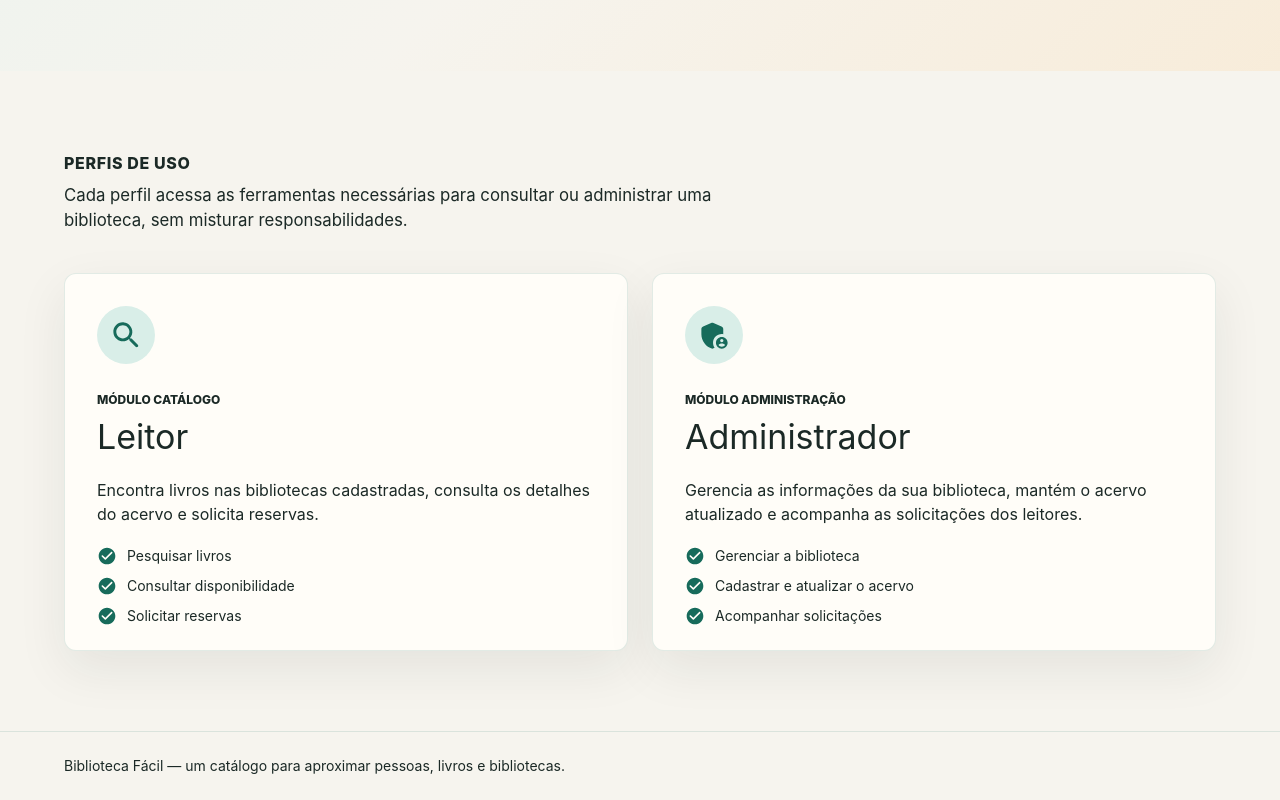
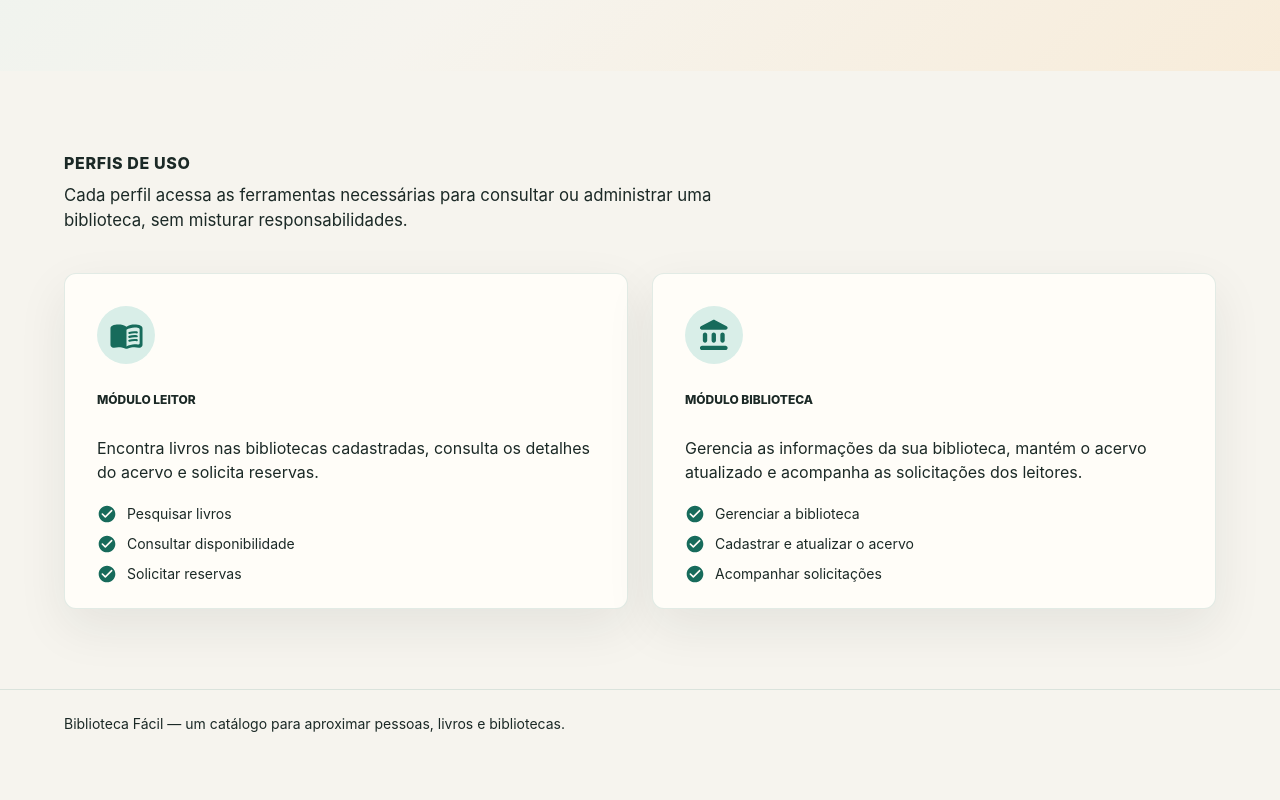
Before and after one commit to re-ryan/biblioteca-facil-frontend, a React (Vite) app: page / in a window 1280 px wide. Shown: the part 767-1567 px from the top of the page. After the commit the page ends 1525 px from the top, so only its background shows below. Built offline with nearby package versions, Linux system fonts and the light colour scheme.

Commit message:
Renomeia os módulos dos perfis de uso

```diff
--- a/src/pages/HomePage.jsx
+++ b/src/pages/HomePage.jsx
@@ -1,9 +1,9 @@
-import AdminPanelSettingsRoundedIcon from '@mui/icons-material/AdminPanelSettingsRounded'
+import AccountBalanceRoundedIcon from '@mui/icons-material/AccountBalanceRounded'
 import ArrowForwardRoundedIcon from '@mui/icons-material/ArrowForwardRounded'
 import AutoStoriesRoundedIcon from '@mui/icons-material/AutoStoriesRounded'
 import CheckCircleRoundedIcon from '@mui/icons-material/CheckCircleRounded'
 import LoginRoundedIcon from '@mui/icons-material/LoginRounded'
-import SearchRoundedIcon from '@mui/icons-material/SearchRounded'
+import MenuBookRoundedIcon from '@mui/icons-material/MenuBookRounded'
 import {
   Box,
   Button,
@@ -19,17 +19,15 @@ import { Link as RouterLink } from 'react-router-dom'
 
 const modules = [
   {
-    icon: <SearchRoundedIcon fontSize="large" />,
-    audience: 'Módulo Catálogo',
-    title: 'Leitor',
+    icon: <MenuBookRoundedIcon fontSize="large" />,
+    audience: 'Módulo Leitor',
     description:
       'Encontra livros nas bibliotecas cadastradas, consulta os detalhes do acervo e solicita reservas.',
     features: ['Pesquisar livros', 'Consultar disponibilidade', 'Solicitar reservas'],
   },
   {
-    icon: <AdminPanelSettingsRoundedIcon fontSize="large" />,
-    audience: 'Módulo Administração',
-    title: 'Administrador',
+    icon: <AccountBalanceRoundedIcon fontSize="large" />,
+    audience: 'Módulo Biblioteca',
     description:
       'Gerencia as informações da sua biblioteca, mantém o acervo atualizado e acompanha as solicitações dos leitores.',
     features: ['Gerenciar a biblioteca', 'Cadastrar e atualizar o acervo', 'Acompanhar solicitações'],
@@ -140,8 +138,8 @@ export const HomePage = () => (
       </Stack>
 
       <Grid container spacing={3}>
-        {modules.map(({ icon, audience, title, description, features }) => (
-          <Grid key={title} size={{ xs: 12, md: 6 }}>
+        {modules.map(({ icon, audience, description, features }) => (
+          <Grid key={audience} size={{ xs: 12, md: 6 }}>
             <Card sx={{ height: '100%' }}>
               <CardContent sx={{ p: { xs: 3.5, sm: 4 } }}>
                 <Stack spacing={2.5}>
@@ -159,11 +157,13 @@ export const HomePage = () => (
                     {icon}
                   </Box>
                   <Box>
-                    <Typography color="secondary.dark" variant="overline" sx={{ fontWeight: 800 }}>
+                    <Typography
+                      component="h2"
+                      color="secondary.dark"
+                      variant="overline"
+                      sx={{ fontWeight: 800 }}
+                    >
                       {audience}
-                    </Typography>
-                    <Typography component="h2" variant="h4">
-                      {title}
                     </Typography>
                   </Box>
                   <Typography color="text.secondary">{description}</Typography>
```
Also changed, not shown: 1 other file (tests, documents, lock files or other folders).
